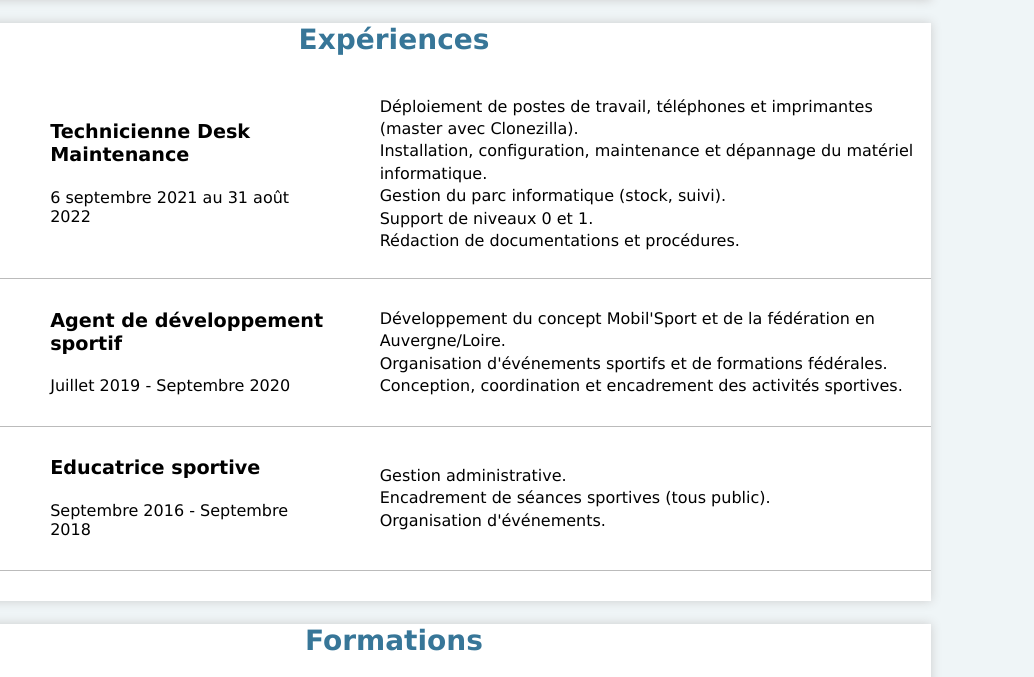
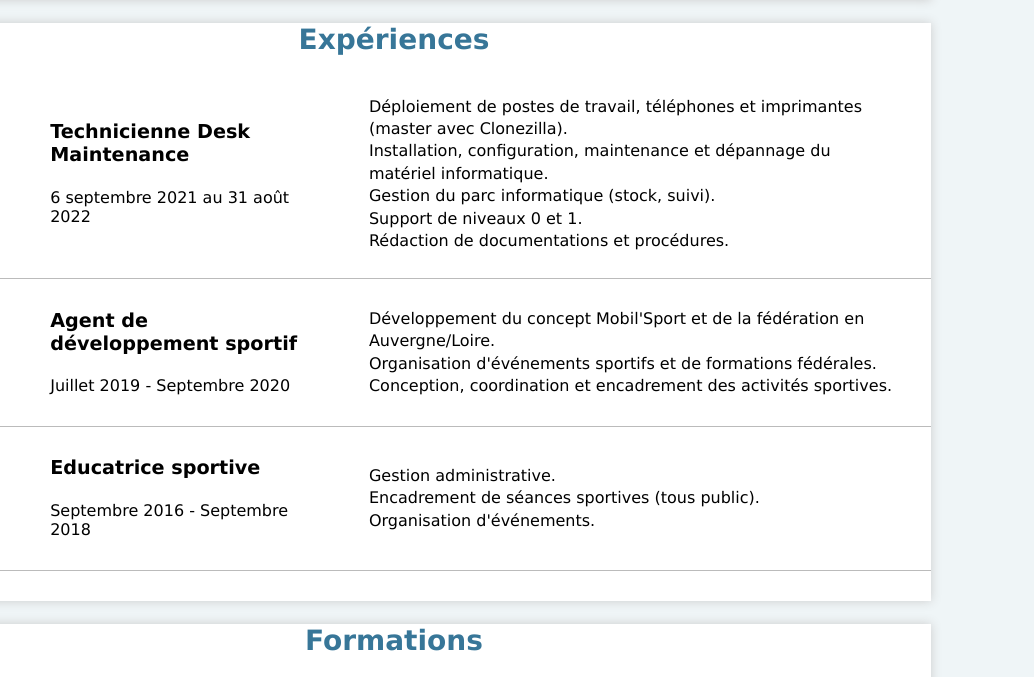
Before and after one commit to ameliepiraud/ameliepiraud.github.io, a plain HTML site: page index.html in a window 1280 px wide. Shown: the part 1688-2365 px from the top of the page, 246-1280 px from the left. Drawn offline with Linux system fonts and the light colour scheme.

Commit message:
Update cv.css

```diff
--- a/cv.css
+++ b/cv.css
@@ -342,6 +342,7 @@ section h2
 {
     width: 70%;
     margin-left: 5%;
+    margin-right: 3%;
 }
 
 .experience-infos h3
```
